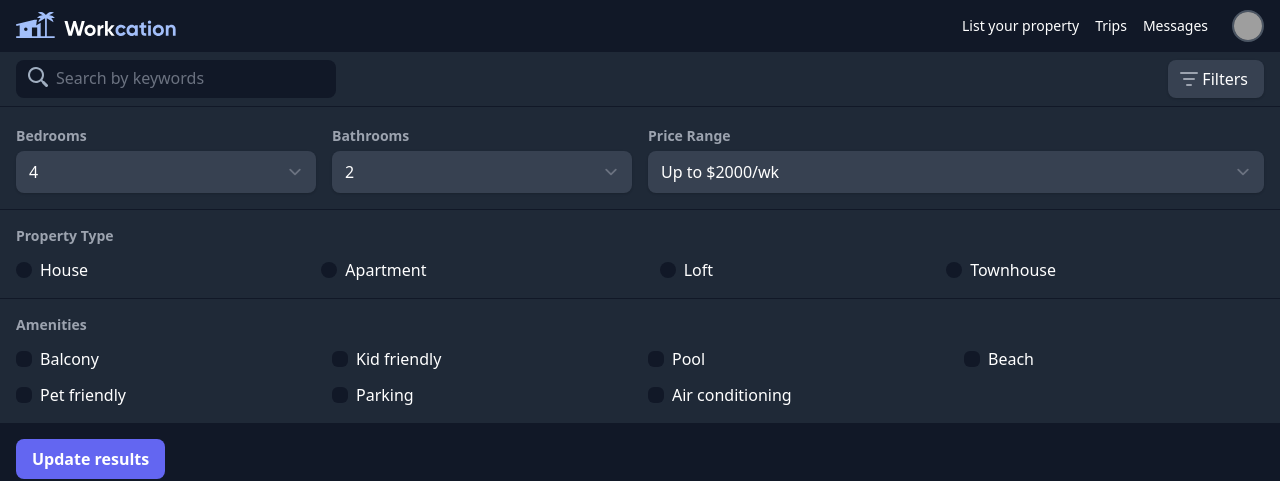
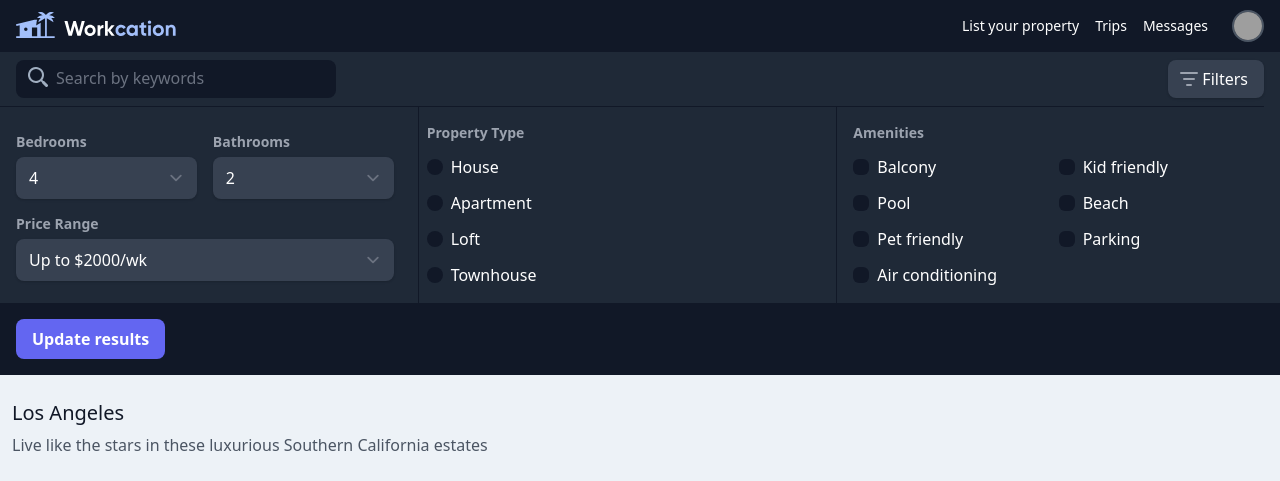
Before and after one commit to BennAjax/playcation, a Vue app: page / in a window 1280 px wide. Both pictures are taken after a click on the button "Filters". Shown: the top 481 px of the page. Built offline with nearby package versions, Linux system fonts and the light colour scheme; grey boxes are pictures that could not be loaded.

Commit message:
add lg responsiveness

```diff
--- a/src/components/SearchFilters.vue
+++ b/src/components/SearchFilters.vue
@@ -7,7 +7,8 @@
             <path
               fill-rule="evenodd"
               clip-rule="evenodd"
-              d="M14.32 12.906l1.096 1.096c.412-.023.83.123 1.145.437l3 3a1.5 1.5 0 01-2.122 2.122l-3-3a1.497 1.497 0 01-.437-1.145l-1.096-1.096a8 8 0 111.414-1.414zM8 14A6 6 0 108 2a6 6 0 000 12z"
+              d="M14.32 12.906l1.096 1.096c.412-.023.83.123 1.145.437l3 3a1.5 1.5 0 01-2.122 2.122l-3-3a1.497 1.497
+               0 01-.437-1.145l-1.096-1.096a8 8 0 111.414-1.414zM8 14A6 6 0 108 2a6 6 0 000 12z"
               fill="#A0AEC0"
             />
           </svg>
@@ -59,8 +60,9 @@
       </button>
     </div>
     <form v-show="isOpen">
-      <fieldset class="px-4 py-4 border-t border-gray-900 sm:flex sm:items-center sm:-mx-2">
-        <div class="flex -mx-2 sm:w-1/2 sm:mx-0">
+      <div class="lg:flex">
+        <fieldset class="px-4 py-4 border-t border-gray-900 sm:flex sm:items-center sm:-mx-2 lg:w-1/3 lg:flex-wrap lg:border-r">
+          <div class="flex -mx-2 sm:w-1/2 sm:mx-0 lg:w-full">
             <label class="block w-1/2 px-2">
               <span class="text-sm font-semibold text-gray-400">Bedrooms</span>
               <select class="mt-1 block w-full border-transparent rounded-lg bg-gray-700 text-white shadow">
@@ -76,7 +78,7 @@
             </label>
           </div>
 
-        <div class="mt-4 flex sm:w-1/2 sm:mx-0 sm:px-2 sm:mt-0">
+          <div class="mt-4 flex sm:w-1/2 sm:mx-0 sm:px-2 sm:mt-0 lg:w-full">
             <label class="block w-full">
               <span class="text-sm font-semibold text-gray-400">Price Range</span>
               <select class="mt-1 block w-full border-transparent rounded-lg bg-gray-700 text-white shadow">
@@ -85,9 +87,9 @@
             </label>
           </div>
         </fieldset>
-      <fieldset class="px-4 py-4 border-t border-gray-900">
+        <fieldset class="px-4 py-4 border-t border-gray-900 lg:w-1/3 lg:border-r">
           <span class="block text-sm font-semibold text-gray-400"> Property Type </span>
-        <div class="sm:flex sm:justify-between sm:w-5/6">
+          <div class="sm:flex sm:justify-between sm:w-5/6 lg:block">
             <label class="mt-3 flex items-center">
               <input class="bg-gray-900 border-transparent text-indigo-500" type="radio" name="propertyType" value="house" />
               <span class="ml-2 text-white">House</span>
@@ -106,41 +108,42 @@
             </label>
           </div>
         </fieldset>
-      <fieldset class="px-4 py-4 border-t border-gray-900">
+        <fieldset class="px-4 py-4 border-t border-gray-900 lg:w-1/3">
           <span class="block text-sm font-semibold text-gray-400">Amenities</span>
-        <div class="sm:flex sm:flex-wrap sm:-mx-2">
-          <label class="mt-3 flex items-center sm:w-1/4 sm:px-2">
+          <div class="sm:flex sm:flex-wrap sm:-mx-2 ">
+            <label class="mt-3 flex items-center sm:w-1/4 sm:px-2 lg:w-1/2">
               <input class="bg-gray-900 border-transparent rounded-md text-indigo-500" type="checkbox" name="balcony" />
               <span class="ml-2 text-white">Balcony</span>
             </label>
-          <label class="mt-3 flex items-center sm:w-1/4 sm:px-2">
+            <label class="mt-3 flex items-center sm:w-1/4 sm:px-2 lg:w-1/2">
               <input class="bg-gray-900 border-transparent rounded-md text-indigo-500" type="checkbox" name="parking" />
               <span class="ml-2 text-white">Kid friendly</span>
             </label>
-          <label class="mt-3 flex items-center sm:w-1/4 sm:px-2">
+            <label class="mt-3 flex items-center sm:w-1/4 sm:px-2 lg:w-1/2">
               <input class="bg-gray-900 border-transparent rounded-md text-indigo-500" type="checkbox" name="pool" />
               <span class="ml-2 text-white">Pool</span>
             </label>
-          <label class="mt-3 flex items-center sm:w-1/4 sm:px-2">
+            <label class="mt-3 flex items-center sm:w-1/4 sm:px-2 lg:w-1/2">
               <input class="bg-gray-900 border-transparent rounded-md text-indigo-500" type="checkbox" name="beach" />
               <span class="ml-2 text-white">Beach</span>
             </label>
-          <label class="mt-3 flex items-center sm:w-1/4 sm:px-2">
+            <label class="mt-3 flex items-center sm:w-1/4 sm:px-2 lg:w-1/2">
               <input class="bg-gray-900 border-transparent rounded-md text-indigo-500" type="checkbox" name="petFriendly" />
               <span class="ml-2 text-white">Pet friendly</span>
             </label>
 
-          <label class="mt-3 flex items-center sm:w-1/4 sm:px-2">
+            <label class="mt-3 flex items-center sm:w-1/4 sm:px-2 lg:w-1/2">
               <input class="bg-gray-900 border-transparent rounded-md text-indigo-500" type="checkbox" name="airConditioning" />
               <span class="ml-2 text-white">Parking</span>
             </label>
 
-          <label class="mt-3 flex items-center sm:w-1/4 sm:px-2">
+            <label class="mt-3 flex items-center sm:w-1/4 sm:px-2 lg:w-1/2">
               <input class="bg-gray-900 border-transparent rounded-md text-indigo-500" type="checkbox" name="airConditioning" />
               <span class="ml-2 text-white">Air conditioning</span>
             </label>
           </div>
         </fieldset>
+      </div>
       <div class="bg-gray-900 px-4 py-4">
         <button
           type="button"
--- a/src/views/Home.vue
+++ b/src/views/Home.vue
@@ -1,5 +1,5 @@
 <template>
-  <div class="bg-teal antialiased">
+  <div class="min-h-screen bg-teal antialiased">
     <site-header></site-header>
     <search-filters></search-filters>
     <main class="px-3 py-6 space-y-2">
```
Lines whose indentation alone changed are shown as unchanged.
